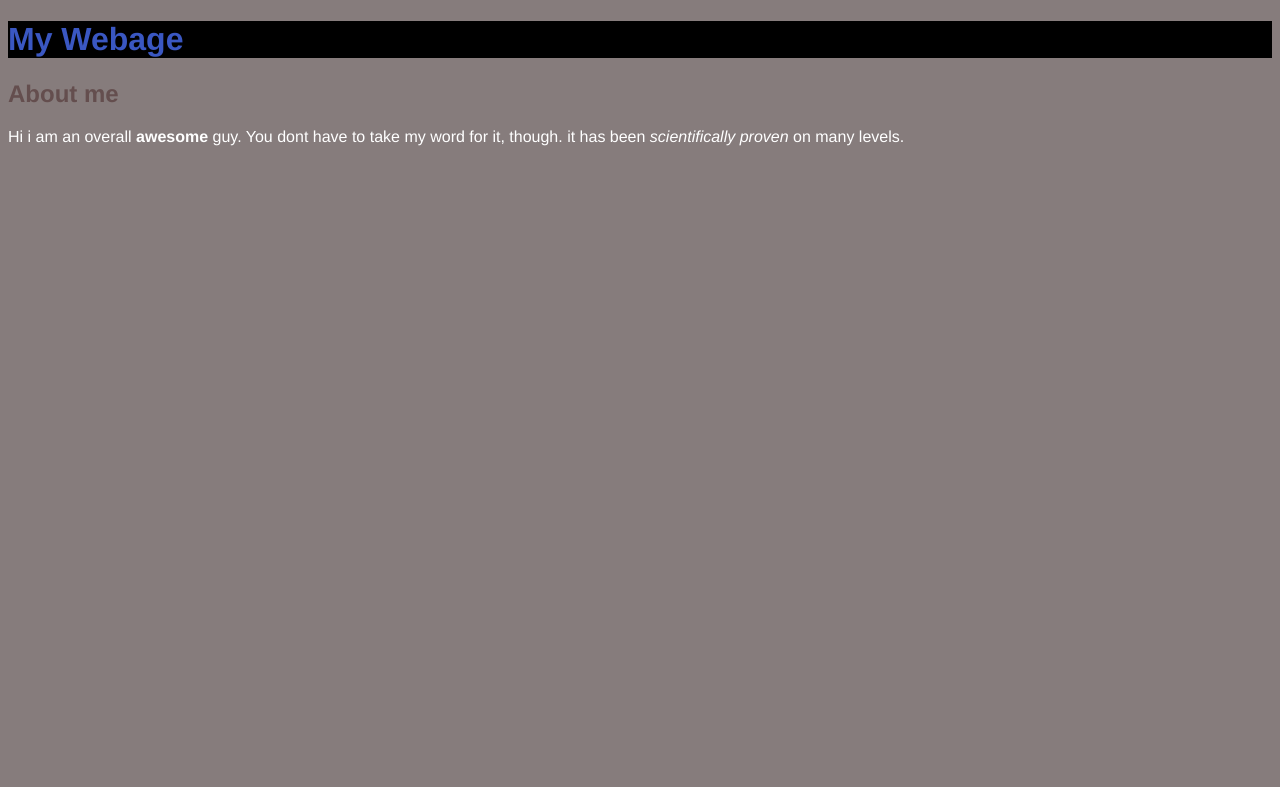
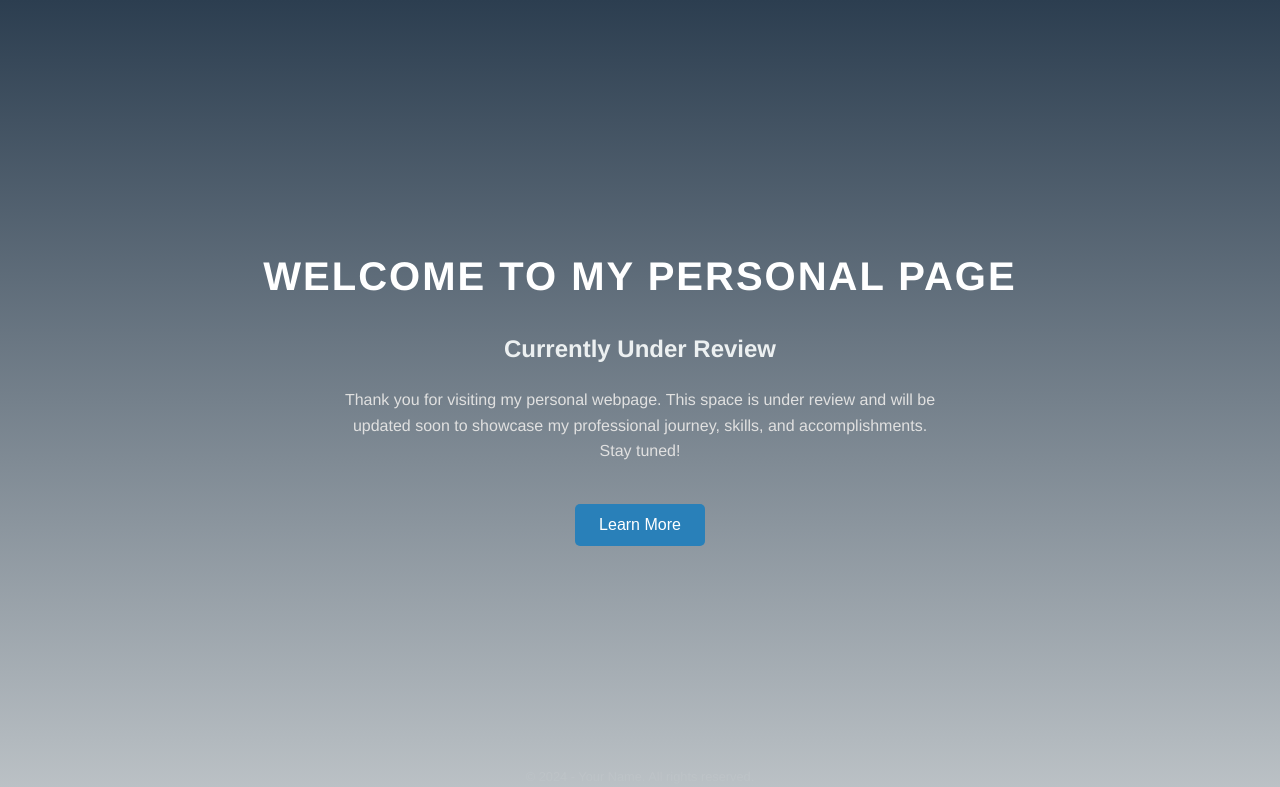
Before and after one commit to Asso420/MyPersonalWebPage, a plain HTML site: page index.html in a window 1280 px wide. Drawn offline with Linux system fonts and the light colour scheme.

Commit message:
Update index.html

```diff
--- a/index.html
+++ b/index.html
@@ -1,36 +1,86 @@
 <!DOCTYPE html>
-<html>
+<html lang="en">
 <head>
-        <title>Your Paage </title>
+    <meta charset="UTF-8">
+    <meta name="viewport" content="width=device-width, initial-scale=1.0">
+    <title>Under Review - Personal Page</title>
     <style>
         body {
-                background: rgb(134, 124, 124);
-                color: white;
-                font-family: Helvetica Neue, Helvetica, Arial, sans-serif;
+            margin: 0;
+            font-family: 'Helvetica Neue', Helvetica, Arial, sans-serif;
+            color: #333;
+            background: linear-gradient(to bottom, #2c3e50, #bdc3c7);
+            display: flex;
+            flex-direction: column;
+            align-items: center;
+            justify-content: center;
+            height: 100vh;
         }
 
-            h1
-            {
-                background: black;
-                color:rgb(58, 87, 194)
+        h1 {
+            font-size: 2.5rem;
+            color: #fff;
+            margin: 0 0 1rem;
+            text-align: center;
+            text-transform: uppercase;
+            letter-spacing: 2px;
         }
-            h2
-            {
-                color:rgb(100, 78, 78)
+
+        h2 {
+            font-size: 1.5rem;
+            color: #ecf0f1;
+            margin-bottom: 0.5rem;
+            text-align: center;
         }
-            button{
-                background: rgb(170, 123, 123);
+
+        p {
+            font-size: 1rem;
+            color: #e0e0e0;
+            max-width: 600px;
+            text-align: center;
+            line-height: 1.6;
+        }
+
+        .button-container {
+            margin-top: 1.5rem;
+        }
+
+        button {
+            background: #2980b9;
+            color: #fff;
             border: none;
-                color: rgb(187, 145, 145);
+            padding: 0.75rem 1.5rem;
+            font-size: 1rem;
+            border-radius: 5px;
+            cursor: pointer;
+            transition: background 0.3s ease;
+        }
+
+        button:hover {
+            background: #1abc9c;
+        }
+
+        footer {
+            position: absolute;
+            bottom: 1rem;
+            text-align: center;
+            color: #bdc3c7;
+            font-size: 0.8rem;
         }
     </style>
 </head>
 <body>
-        <h1>My Webage</h1>
-        <h2>About me</h2>
-        <p>Hi i am an overall <strong>awesome</strong> guy. You dont
-        have to take my word for it, though. it has been
-        <em>scientifically proven </em> on many levels.
+    <h1>Welcome to My Personal Page</h1>
+    <h2>Currently Under Review</h2>
+    <p>
+        Thank you for visiting my personal webpage. This space is under review and will be updated soon
+        to showcase my professional journey, skills, and accomplishments. Stay tuned!
     </p>
+    <div class="button-container">
+        <button onclick="alert('Thank you for your patience!')">Learn More</button>
+    </div>
+    <footer>
+        &copy; 2024 - Your Name. All rights reserved.
+    </footer>
 </body>
 </html>
```
Lines whose indentation alone changed are shown as unchanged.
